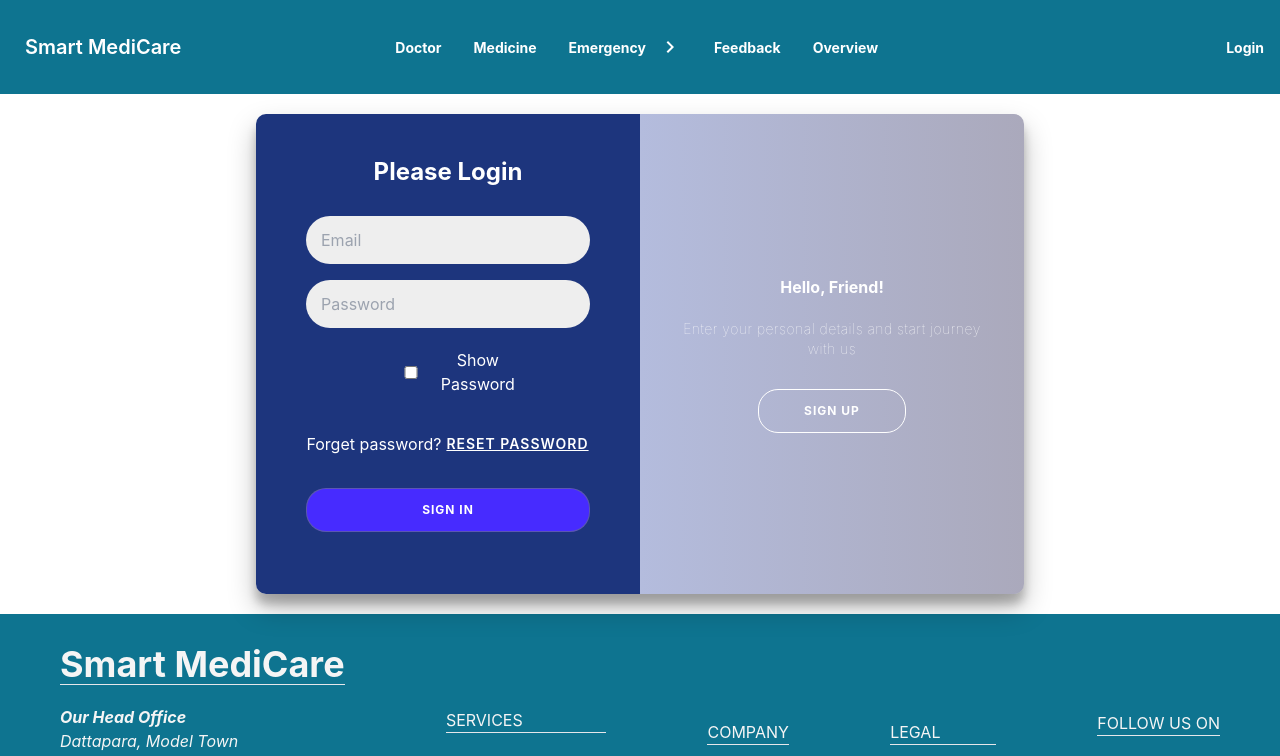
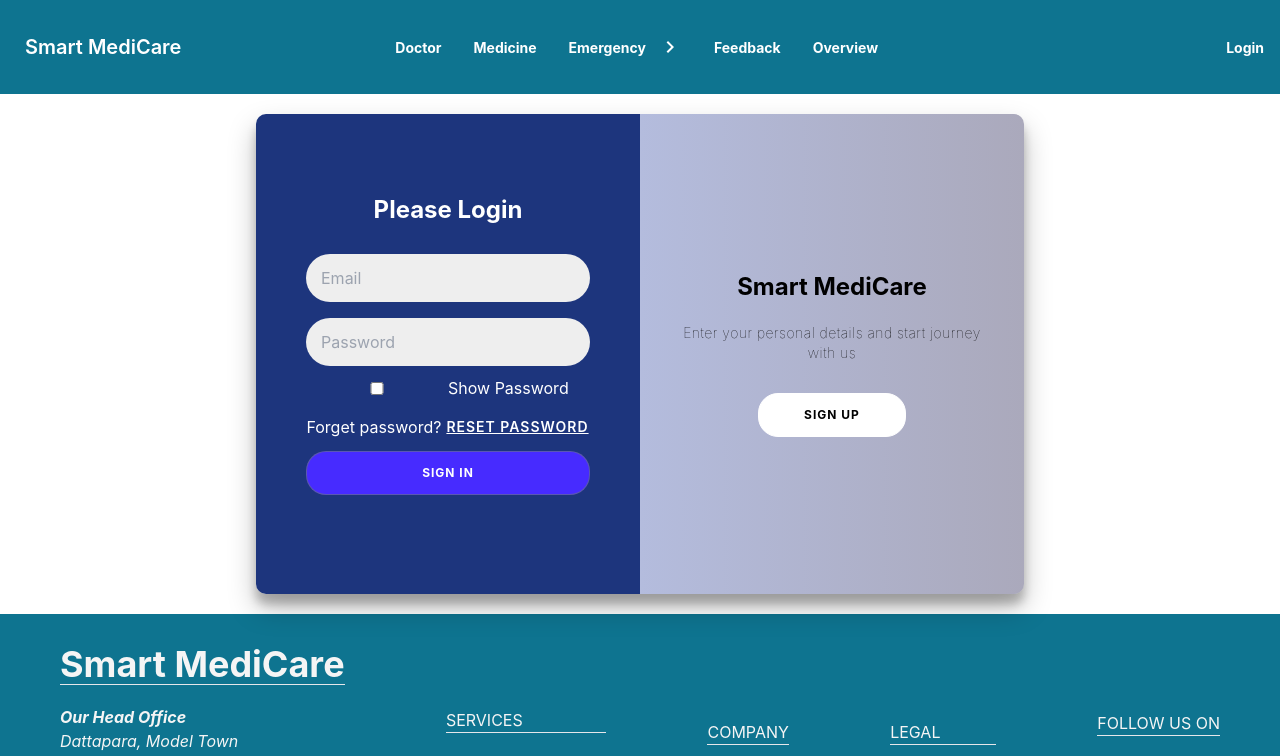
Before and after one commit to TouhedurRahman/smart-medicare-client, a React (Create React App) app: page /user/login in a window 1280 px wide. Shown: the top 756 px of the page. Built offline with nearby package versions, Linux system fonts and the light colour scheme; no server answers.

Commit message:
login and registrstion page design updated and fix some bugs

```diff
--- a/src/Pages/Home/SignUp/Sign.js
+++ b/src/Pages/Home/SignUp/Sign.js
@@ -2,6 +2,7 @@ import axios from 'axios';
 import React, { useContext, useState } from 'react';
 import { useLocation, useNavigate } from 'react-router';
 import { AuthContext } from '../../../Contexts/AuthProvider';
+import { toast } from 'react-hot-toast';
 
 const Sign = () => {
 	const [data, setData] = useState({})
@@ -22,9 +23,8 @@ const Sign = () => {
 
 	const handleSubmit = (e) => {
 		if (data.password !== data.confirmPassword) {
-			window.alert("mismatch password");
-		}
-		else {
+			toast("Password and Confirm Password must be same.");
+		} else {
 			createUser(data.email, data.password)
 				.then((result) => {
 					const user = result.user;
@@ -33,17 +33,10 @@ const Sign = () => {
 					}).then(() => {
 						saveUser(data)
 						navigate("/")
-					}).catch((error) => {
-						// An error occurred
-						// ...
-					});
+					}).catch((error) => { });
 
 				})
-				.catch((error) => {
-					const errorCode = error.code;
-					const errorMessage = error.message;
-				});
-
+				.catch((error) => { });
 		}
 		e.preventDefault()
 	}
--- a/src/Pages/Login/Login.js
+++ b/src/Pages/Login/Login.js
@@ -90,14 +90,14 @@ const Login = () => {
                     className='rounded-full'
                     ref={passwordRef}
                 />
-                <div className="mb-3 form-check py-3">
-                    <div className='flex justify-start items-center'>
+                <div className="w-full">
+                    <div className='flex justify-center items-center'>
                         <input
                             type="checkbox"
-                            className="form-check-input"
+                            className="w-4/3 form-check-input"
                             onClick={togglePassword}
                         />
-                        <label className="w-full form-check-label text-[white]" htmlFor="showPasswordCheckbox">
+                        <label className="w-full text-[white] flex justify-start -p-5">
                             Show Password
                         </label>
                     </div>
@@ -113,7 +113,7 @@ const Login = () => {
                         </button>
                     </div>
                 </p>
-                <button className='w-full hover:bg-[white] hover:text-[black] my-5'>Sign In</button>
+                <button className='w-full hover:bg-[white] hover:text-[black] mb-5'>Sign In</button>
             </form>
         </div>
     );
--- a/src/Pages/Login/LoginProcess.js
+++ b/src/Pages/Login/LoginProcess.js
@@ -1,7 +1,7 @@
 import React, { useState } from 'react';
 import Sign from '../Home/SignUp/Sign';
 import Login from './Login';
-import './Login.css'
+import './Login.css';
 
 const LoginProcess = () => {
     const [toggler, setToggler] = useState(true)
@@ -15,22 +15,22 @@ const LoginProcess = () => {
     }
 
     return (
-        <div className='container mx-auto text-center my-5'>
-            <div className='flex justify-center ...'>
+        <div className='container mx-auto text-center my-5 rounded-full'>
+            <div className='flex justify-center'>
                 <div className={toggler ? 'login-container' : 'login-container right-panel-active'} id="login-container">
                     <Sign />
                     <Login />
                     <div className="overlay-login-container">
                         <div className="overlay">
                             <div className="overlay-panel overlay-left">
-                                <h1>Welcome Back!</h1>
-                                <p className='login-p'>To keep connected with us please login with your personal info</p>
-                                <button className="ghost" id="signIn" onClick={() => signInClick()}>Sign In</button>
+                                <h1 className='text-[black] font-bold'>Welcome Back!</h1>
+                                <p className='login-p text-[black] font-bold'>To keep connected with us please login with your personal info</p>
+                                <button className="bg-[white] text-[black] border-[black] hover:bg-[black] hover:text-[white] hover: border-[white]" id="signIn" onClick={() => signInClick()}>Sign In</button>
                             </div>
                             <div className="overlay-panel overlay-right">
-                                <h1>Hello, Friend!</h1>
-                                <p className='login-p'>Enter your personal details and start journey with us</p>
-                                <button className="ghost" id="signUp" onClick={() => signUpClick()}>Sign Up</button>
+                                <h1 className='text-[black] text-2xl font-bold'>Smart MediCare</h1>
+                                <p className='login-p text-[black] font-bold'>Enter your personal details and start journey with us</p>
+                                <button className="bg-[white] text-[black] border-[black] hover:bg-[black] hover:text-[white] hover: border-[white]" id="signUp" onClick={() => signUpClick()}>Sign Up</button>
                             </div>
                         </div>
                     </div>
```
